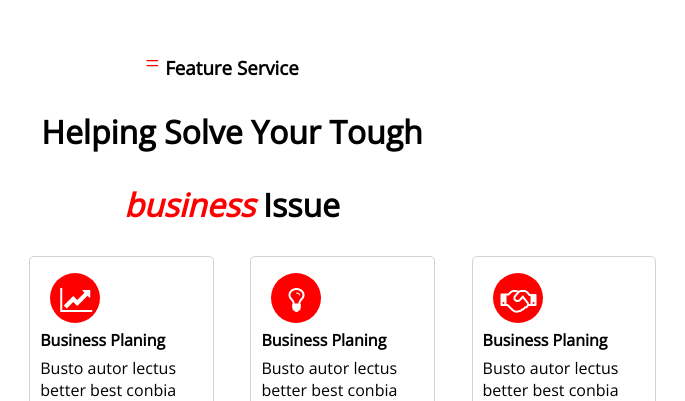
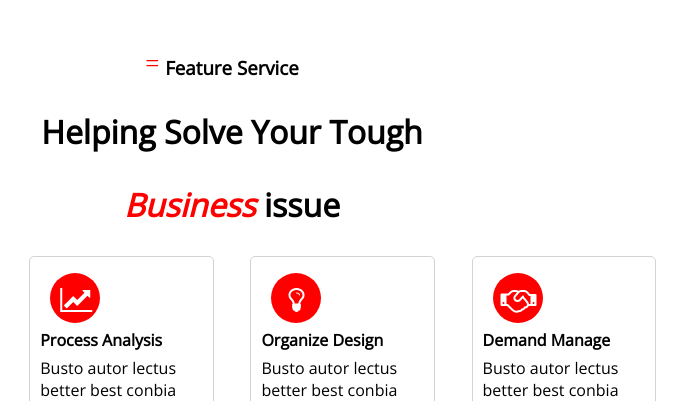
Before and after one commit to sajin2129/positionzind, a plain HTML site: page index.html in a window 1280 px wide. Shown: the part 120-521 px from the top of the page, 408-1093 px from the left. Drawn offline with nearby package versions, Linux system fonts and the light colour scheme.

Commit message:
add headings

```diff
--- a/index.html
+++ b/index.html
@@ -11,7 +11,7 @@
         <div class="parent">
             <h3 class="logo">Feature Service</h3>
             <h1>Helping Solve Your Tough</h1>
-            <h1><i>business</i> Issue</h1>
+            <h1><i>Business</i> issue</h1>
             <div class="child">
                <div class="card">
                 <div class="outic">
@@ -29,7 +29,7 @@
                <div class="card">
                 <div class="outic">
                     <div class="icon icon2"></div>
-                </div>                <h4>Business Planing</h4>
+                </div>                <h4>Process Analysis</h4>
                 <p>Busto autor lectus better best conbia
                     euismot rhoncus dolora
                     gorgeous  does had blessed face winged female
@@ -39,7 +39,7 @@
                <div class="card">
                 <div class="outic">
                     <div class="icon icon3"></div>
-                </div>                <h4>Business Planing</h4>
+                </div>                <h4>Organize Design</h4>
                 <p>Busto autor lectus better best conbia
                     euismot rhoncus dolora
                     gorgeous  does had blessed face winged female
@@ -50,7 +50,7 @@
                 <div class="outic">
                     <div class="icon icon4"></div>
                 </div>
-                               <h4>Business Planing</h4>
+                               <h4>Demand Manage</h4>
                <p>Busto autor lectus better best conbia
                    euismot rhoncus dolora
                    gorgeous  does had blessed face winged female
```
